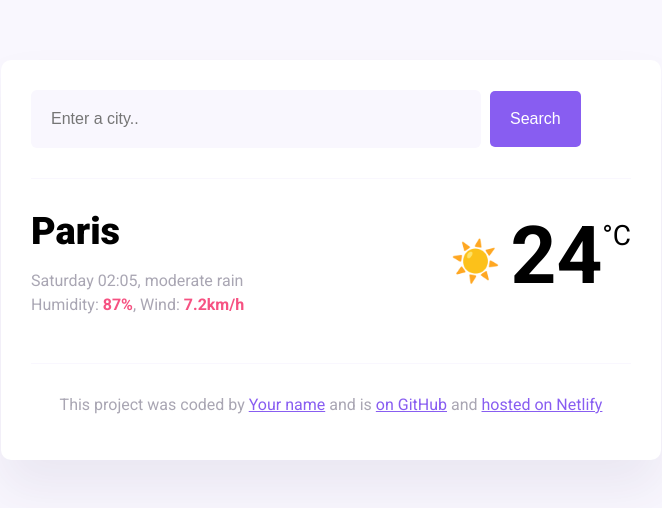
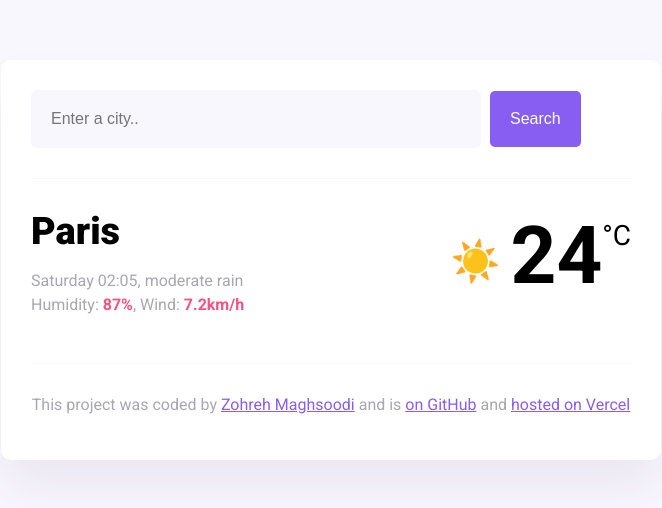
Before and after one commit to Zohre-M/my-weather-app, a plain HTML site: page index.html in a window 1280 px wide. Shown: the whole page, without its empty margins (309-971 px from the left). Drawn offline with nearby package versions, Linux system fonts and the light colour scheme.

Commit message:
edited contact links in footer and embedded url to links

```diff
--- a/index.html
+++ b/index.html
@@ -47,9 +47,17 @@
       <footer>
         <p>
           This project was coded by
-          <a href="#" target="_blank">Your name</a> and is
-          <a href="#" target="_blank"> on GitHub</a> and
-          <a href="#" target="_blank">hosted on Netlify</a>
+          <a href="https://github.com/Zohre-M" target="_blank"
+            >Zohreh Maghsoodi</a
+          >
+          and is
+          <a href="https://github.com/Zohre-M/my-weather-app" target="_blank">
+            on GitHub</a
+          >
+          and
+          <a href="https://my-weather-app-lyart-ten.vercel.app/" target="_blank"
+            >hosted on Vercel</a
+          >
         </p>
       </footer>
     </div>
```
